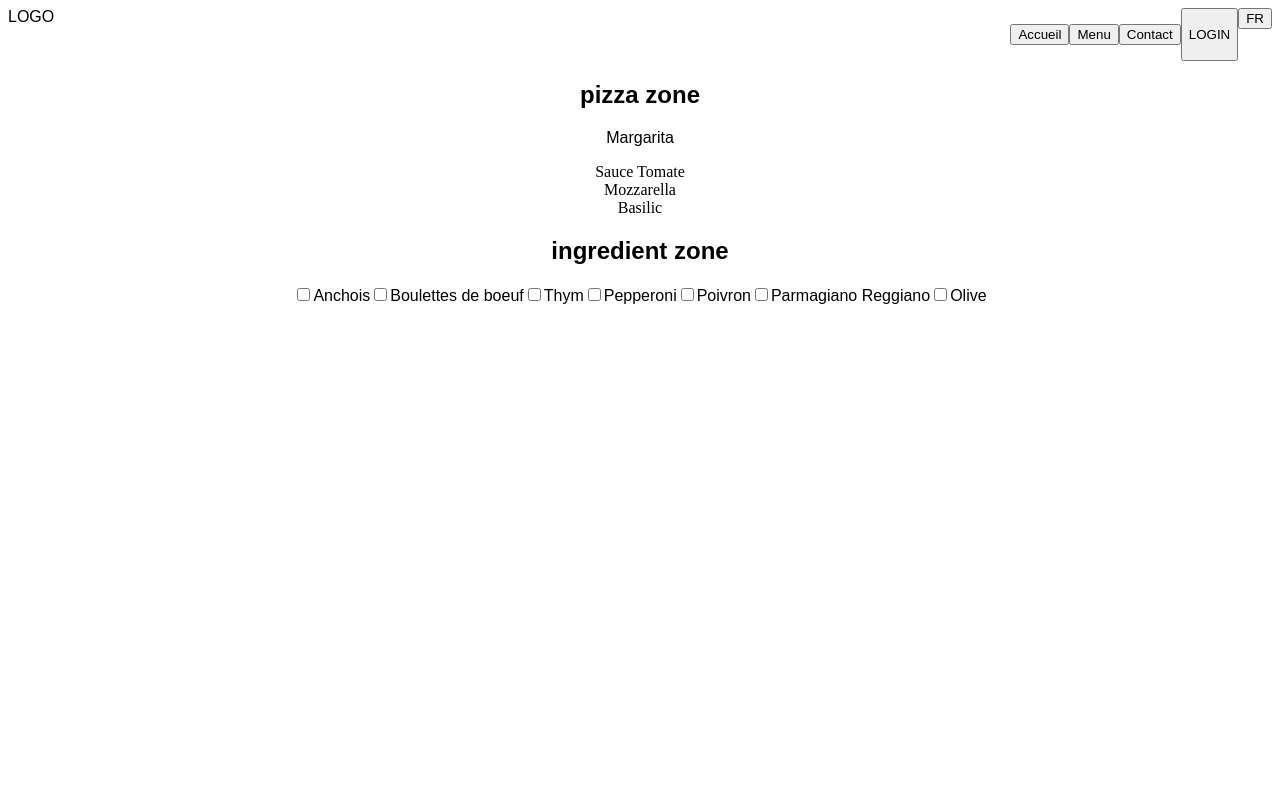
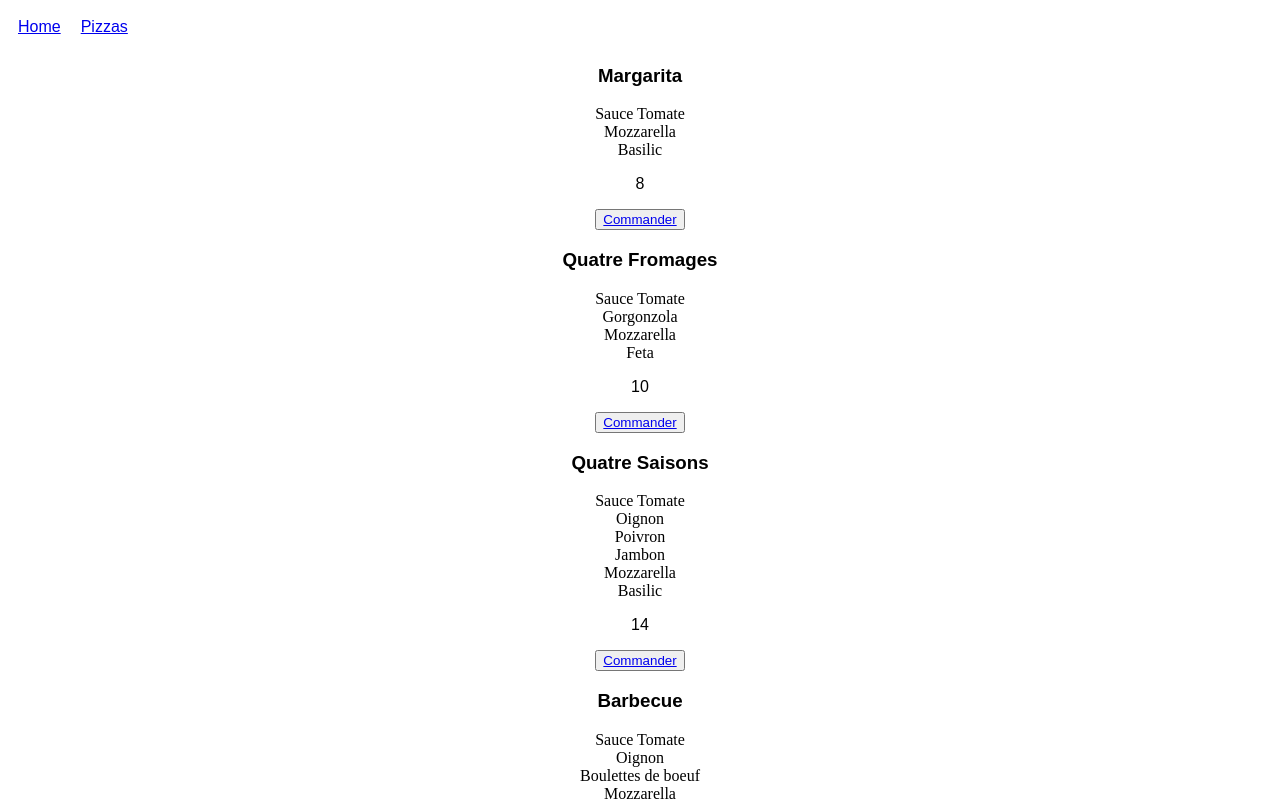
Before and after one commit to LockyBounty/pizzaawoo, a React (Create React App) app: page /pizzas in a window 1280 px wide. Shown: the top 801 px of the page. Built offline with nearby package versions, Linux system fonts and the light colour scheme; a web font is replaced by a local one.

Commit message:
Added - pizzaDetails page and logic routes

```diff
--- a/package.json
+++ b/package.json
@@ -7,6 +7,7 @@
   "dependencies": {
     "react": "17.0.1",
     "react-dom": "17.0.1",
+    "react-router-dom": "latest",
     "react-scripts": "4.0.0"
   },
   "devDependencies": {
--- a/src/App.tsx
+++ b/src/App.tsx
@@ -2,17 +2,38 @@ import "./styles.css";
 //import Footer from "./Footer";
 import LandPage from "./Landpage";
 //import Subscription from "./Subscription";
-import Pizza from "./Recipe";
+//import Pizza from "./Recipe";
 import Listing from "./Listing";
-import Header from "./Header";
-import { Custom } from "./Custom";
+import ListingDetails from "./ListingDetails";
+//import Header from "./Header";
+//import { Custom } from "./Custom";
+import { BrowserRouter as Router, Switch, Route, Link } from "react-router-dom";
 
 export default function App() {
   return (
-    <div className="App">
-      <Header />
-      <Custom />
-      {/*<Footer />*/}
-    </div>
+    <Router>
+      <div className="App">
+        <nav className="navbar_main">
+          <div>
+            <Link to="/">Home</Link>
+          </div>
+          <div>
+            <Link to="/pizzas">Pizzas</Link>
+          </div>
+        </nav>
+
+        <Switch>
+          <Route exact path="/">
+            <LandPage />
+          </Route>
+          <Route exact path="/pizzas">
+            <Listing />
+          </Route>
+          <Route path="/pizzas/:id">
+            <ListingDetails />
+          </Route>
+        </Switch>
+      </div>
+    </Router>
   );
 }
--- a/src/Listing.tsx
+++ b/src/Listing.tsx
@@ -1,19 +1,24 @@
-import { Pizzas, Topping, Drink } from "./Recipe";
+import { Pizzas } from "./Recipe";
 import "./styles.css";
+
+import { Link } from "react-router-dom";
 
 const Listing = () => (
   <div className="listing-main">
     {Pizzas.map((pizza, index) => (
       <div key={index}>
         <h3>{pizza.nom}</h3>
-        <p>
+        <div>
           <ul>
-            {pizza.recette.map((ingredient) => (
-              <li>{ingredient}</li>
+            {pizza.recette.map((ingredient, i) => (
+              <li key={i}>{ingredient}</li>
             ))}
           </ul>
-        </p>
+        </div>
         <p>{pizza.prix}</p>
+        <button>
+          <Link to={`/pizzas/${pizza.id}`}>Commander</Link>
+        </button>
       </div>
     ))}
   </div>
--- /dev/null
+++ b/src/ListingDetails.tsx
@@ -0,0 +1,23 @@
+import {
+  BrowserRouter as Router,
+  Switch,
+  Route,
+  Link,
+  useParams
+} from "react-router-dom";
+import { Pizzas } from "./Recipe";
+
+function ListingDetails() {
+  // We can use the `useParams` hook here to access
+  // the dynamic pieces of the URL.
+  let { id } = useParams();
+  const recipe = Pizzas.find((p) => p.id === id);
+
+  return (
+    <div>
+      <h3>ID: {recipe.nom}</h3>
+    </div>
+  );
+}
+
+export default ListingDetails;
--- a/src/Recipe.tsx
+++ b/src/Recipe.tsx
@@ -1,15 +1,18 @@
 export const Pizzas = [
   {
+    id: 1,
     nom: "Margarita",
     recette: ["Sauce Tomate", "Mozzarella", "Basilic"],
     prix: 8
   },
   {
+    id: 2,
     nom: "Quatre Fromages",
     recette: ["Sauce Tomate", "Gorgonzola", "Mozzarella", "Feta"],
     prix: 10
   },
   {
+    id: 3,
     nom: "Quatre Saisons",
     recette: [
       "Sauce Tomate",
@@ -22,6 +25,7 @@ export const Pizzas = [
     prix: 14
   },
   {
+    id: 4,
     nom: "Barbecue",
     recette: [
       "Sauce Tomate",
@@ -35,11 +39,13 @@ export const Pizzas = [
     prix: 11
   },
   {
+    id: 5,
     nom: "Pepperoni",
     recette: ["Sauce Tomate", "Oignon", "Mozzarella", "Pepperoni"],
     prix: 12
   },
   {
+    id: 6,
     nom: "Vegetarien",
     recette: [
       "Sauce Tomate",
@@ -53,7 +59,6 @@ export const Pizzas = [
     prix: 9
   }
 ];
-
 
 export const Topping = [
   "Anchois",
@@ -74,7 +79,6 @@ export const Drink = [
   "Pepsi"
 ];
 
-
 /*
 export { Pizzas, Topping, Drink };
 */
--- a/src/styles.css
+++ b/src/styles.css
@@ -21,6 +21,15 @@ ul {
 .block-choice-section1 {
   display: flex;
   justify-content: center;
+}
+
+/***NAVBAR CUSTOM***/
+.navbar_main {
+  display: flex;
+  flex-direction: row;
+}
+.navbar_main > div {
+  margin: 10px;
 }
 
 /*******************HEADER********************/
```
